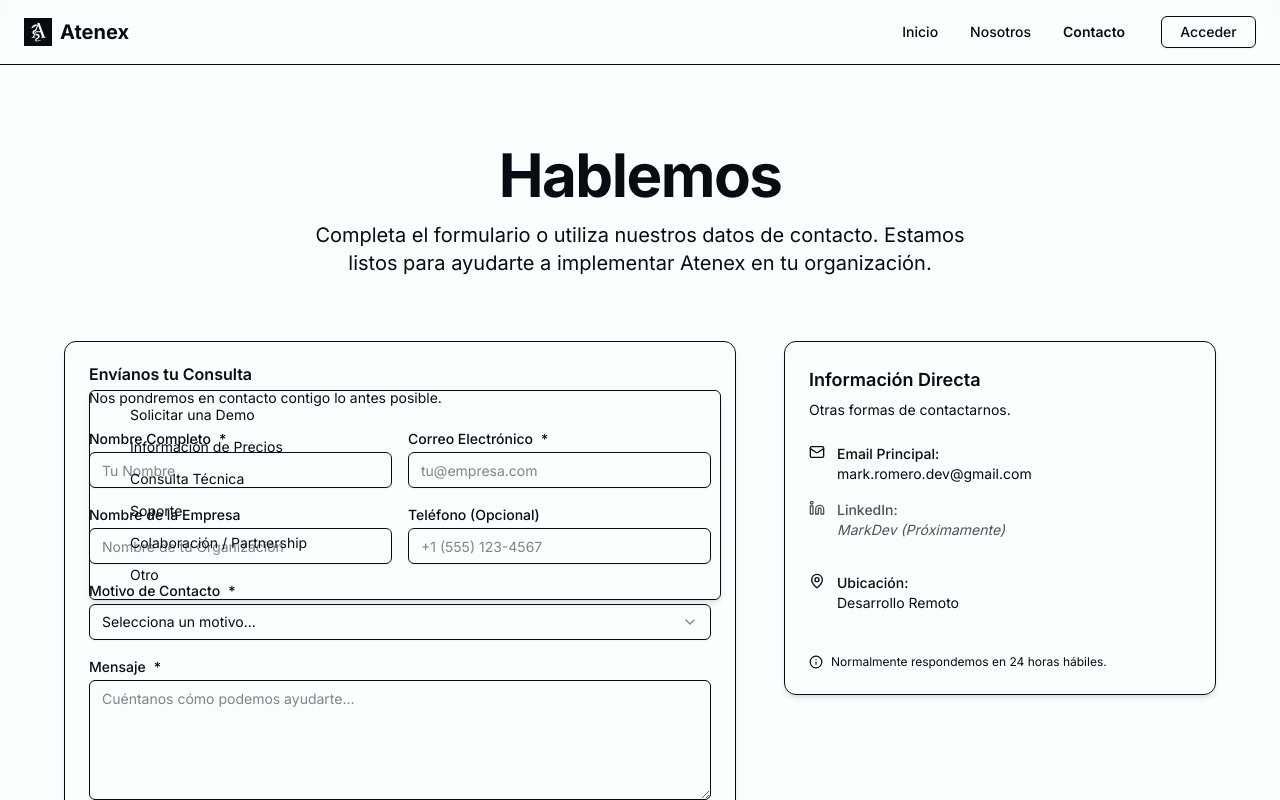
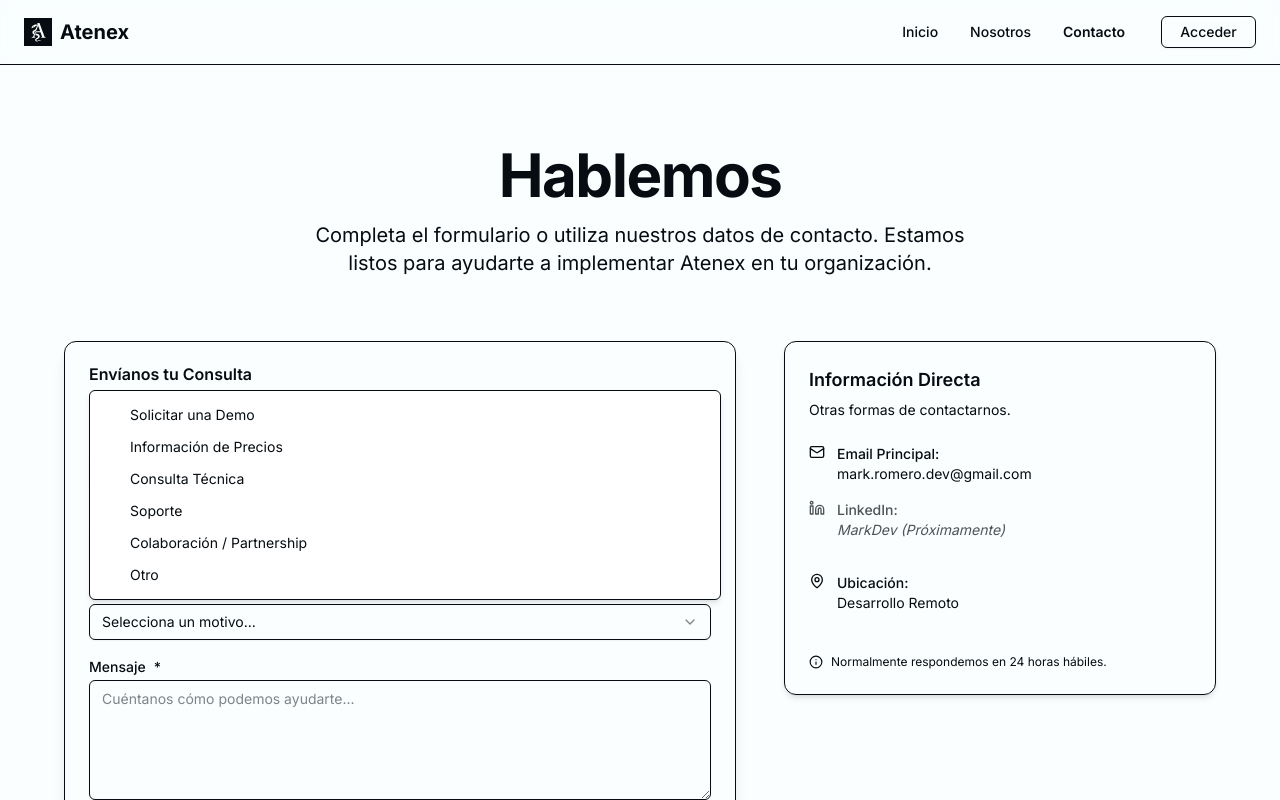
Before and after one commit to dev-nyro/atenex-frontend, a Next.js app: page /contact in a window 1280 px wide. Both pictures are taken after a click on the button "Selecciona un motivo...". Shown: the top 800 px of the page. Built offline with nearby package versions, Linux system fonts and the light colour scheme.

Commit message:
feat: enhance dropdown, select, and tooltip components with backdrop blur effect and improved styling

```diff
--- a/components/ui/dropdown-menu.tsx
+++ b/components/ui/dropdown-menu.tsx
@@ -26,11 +26,11 @@ function DropdownMenuContent({ className, sideOffset = 4, ...props }: React.Comp
         data-slot="dropdown-menu-content"
         sideOffset={sideOffset}
         className={cn(
-          // FLAG_LLM: Asegurar que bg-popover esté presente para el fondo opaco
-          "z-50 min-w-[8rem] overflow-hidden rounded-md border bg-popover p-1 text-popover-foreground shadow-md",
+          "z-50 min-w-[8rem] overflow-hidden rounded-md border bg-popover p-1 text-popover-foreground shadow-md backdrop-blur-sm",
           "data-[state=open]:animate-in data-[state=closed]:animate-out data-[state=closed]:fade-out-0 data-[state=open]:fade-in-0 data-[state=closed]:zoom-out-95 data-[state=open]:zoom-in-95 data-[side=bottom]:slide-in-from-top-2 data-[side=left]:slide-in-from-right-2 data-[side=right]:slide-in-from-left-2 data-[side=top]:slide-in-from-bottom-2",
           className
         )}
+        style={{ backgroundColor: 'var(--popover, #fff)', ...props.style }}
         {...props}
       />
     </DropdownMenuPrimitive.Portal>
@@ -216,11 +216,11 @@ function DropdownMenuSubContent({
     <DropdownMenuPrimitive.SubContent
       data-slot="dropdown-menu-sub-content"
       className={cn(
-        // FLAG_LLM: Asegurar que bg-popover esté presente para el fondo opaco
-        "z-50 min-w-[8rem] origin-(--radix-dropdown-menu-content-transform-origin) overflow-hidden rounded-md border bg-popover p-1 text-popover-foreground shadow-lg", // Asegurado bg-popover
+        "z-50 min-w-[8rem] origin-[--radix-dropdown-menu-content-transform-origin] overflow-hidden rounded-md border bg-popover p-1 text-popover-foreground shadow-lg backdrop-blur-sm",
         "data-[state=open]:animate-in data-[state=closed]:animate-out data-[state=closed]:fade-out-0 data-[state=open]:fade-in-0 data-[state=closed]:zoom-out-95 data-[state=open]:zoom-in-95 data-[side=bottom]:slide-in-from-top-2 data-[side=left]:slide-in-from-right-2 data-[side=right]:slide-in-from-left-2 data-[side=top]:slide-in-from-bottom-2",
         className
       )}
+      style={{ backgroundColor: 'var(--popover, #fff)', ...props.style }}
       {...props}
     />
   )
--- a/components/ui/select.tsx
+++ b/components/ui/select.tsx
@@ -59,13 +59,13 @@ function SelectContent({
         data-slot="select-content"
         position={position}
         className={cn(
-          // FLAG_LLM: Asegurar que bg-popover esté presente para el fondo opaco
-          "relative z-50 min-w-[8rem] overflow-hidden rounded-md border bg-popover p-1 text-popover-foreground shadow-md",
+          "relative z-50 min-w-[8rem] overflow-hidden rounded-md border bg-popover p-1 text-popover-foreground shadow-md backdrop-blur-sm",
           "data-[state=open]:animate-in data-[state=closed]:animate-out data-[state=closed]:fade-out-0 data-[state=open]:fade-in-0 data-[state=closed]:zoom-out-95 data-[state=open]:zoom-in-95 data-[side=bottom]:slide-in-from-top-2 data-[side=left]:slide-in-from-right-2 data-[side=right]:slide-in-from-left-2 data-[side=top]:slide-in-from-bottom-2",
           position === "popper" &&
             "data-[side=bottom]:translate-y-1 data-[side=left]:-translate-x-1 data-[side=right]:translate-x-1 data-[side=top]:-translate-y-1",
           className
         )}
+        style={{ backgroundColor: 'var(--popover, #fff)', ...props.style }}
         {...props}
       >
         <SelectPrimitive.Viewport
--- a/components/ui/tooltip.tsx
+++ b/components/ui/tooltip.tsx
@@ -25,13 +25,13 @@ function TooltipContent({ className, sideOffset = 4, children, ...props }: React
         data-slot="tooltip-content"
         sideOffset={sideOffset}
         className={cn(
-          // FLAG_LLM: Asegurar que bg-popover esté presente para el fondo opaco
-          "z-50 overflow-hidden rounded-md border bg-popover px-3 py-1.5 text-xs text-popover-foreground shadow-md",
+          "z-50 overflow-hidden rounded-md border bg-popover px-3 py-1.5 text-xs text-popover-foreground shadow-md backdrop-blur-sm",
           "animate-in fade-in-0 zoom-in-95 data-[state=closed]:animate-out data-[state=closed]:fade-out-0 data-[state=closed]:zoom-out-95",
           "data-[side=bottom]:slide-in-from-top-2 data-[side=left]:slide-in-from-right-2 data-[side=right]:slide-in-from-left-2 data-[side=top]:slide-in-from-bottom-2",
           "text-balance",
           className
         )}
+        style={{ backgroundColor: 'var(--popover, #fff)', ...props.style }}
         {...props}
       >
         {children}
```
